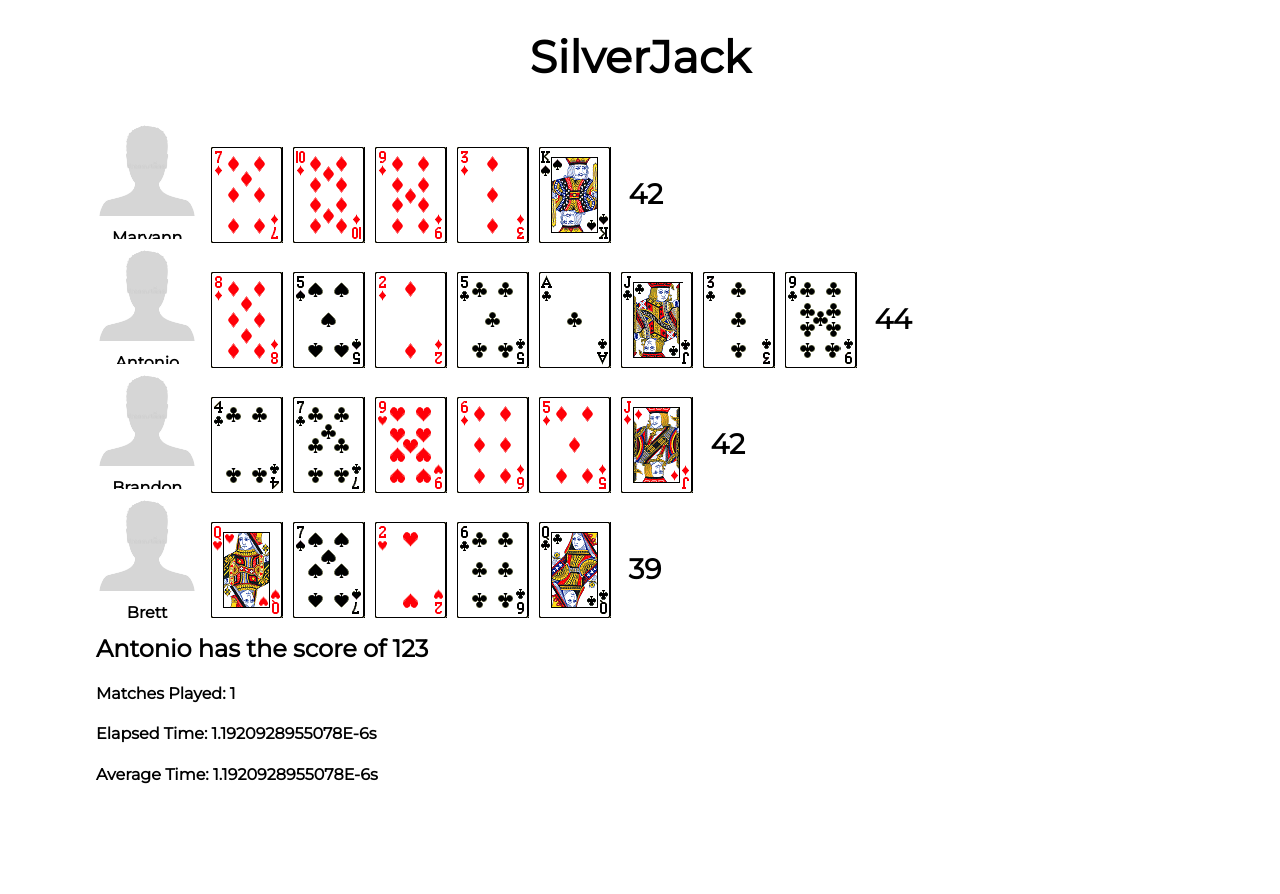
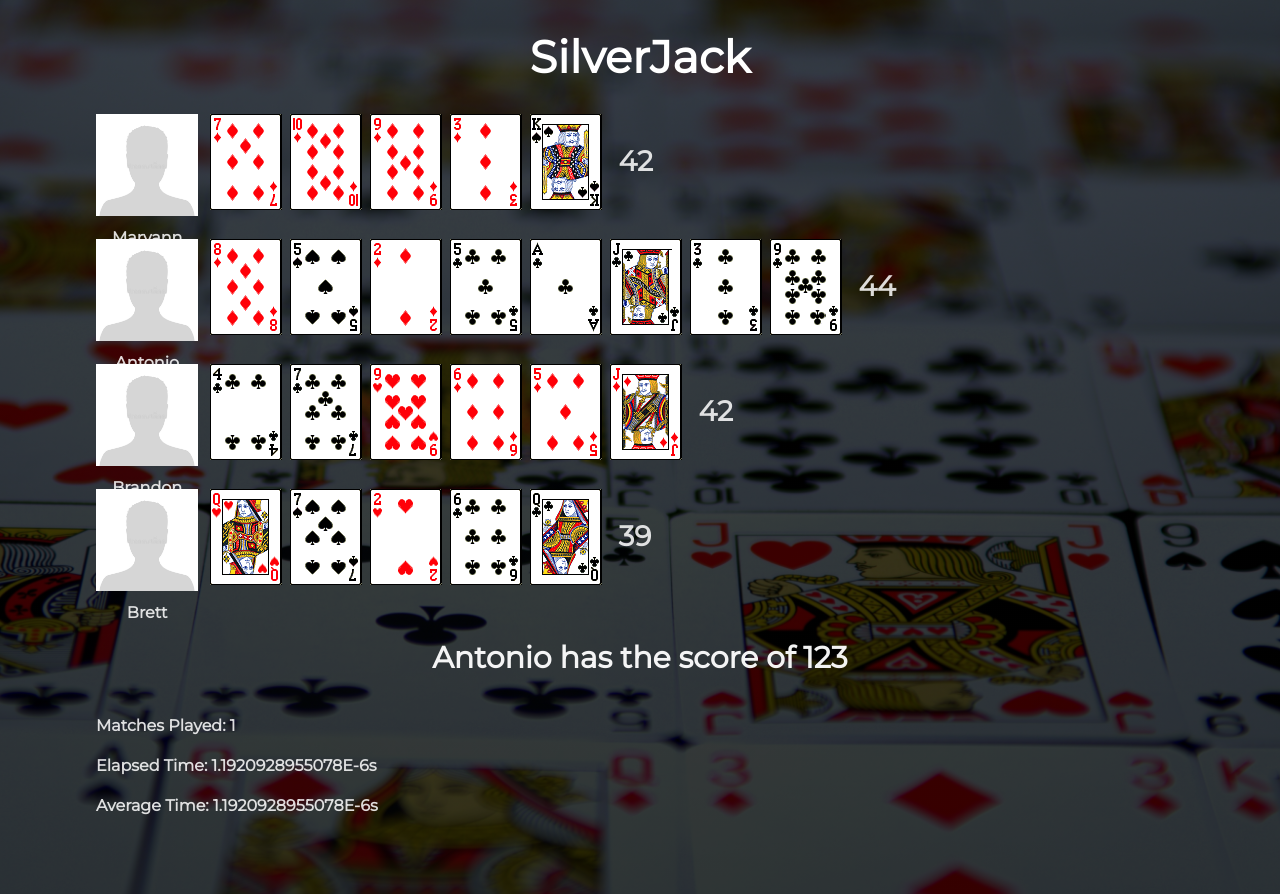
Before and after one commit to Cortez-Maryann/silverjack, a PHP site: page / in a window 1280 px wide. Before the commit the page ends 784 px from the top, so only its background shows below. Run offline with PHP 8.4, Linux system fonts and the light colour scheme; data that the repository does not hold is empty.

Commit message:
Add background image and improve layout formatting

```diff
--- a/css/styles.css
+++ b/css/styles.css
@@ -1,17 +1,25 @@
 body {
+    background: linear-gradient(#000000BA, #000000CA), url('../img/bg.jpg') no-repeat center ;
+    background-position: center;
+    background-size: cover;
+    background-repeat: no-repeat;
+    color: rgba(255,255,255,0.85);
     font-family: 'Montserrat', sans-serif;
     width: 85%;
     min-height: 100vh;
     margin: auto;
+    margin-bottom: 4em;
 }
 
 h1 {
+    color: white;
     font-size: 2.8em;
     text-align: center;
 }
 
 .row {
     height: 125px;
+    white-space: nowrap;
 }
 
 .player-container, .hand, .total {
@@ -19,7 +27,7 @@ h1 {
 }
 
 .hand img {
-    margin: 0 5px;
+    margin: 0 4px;
 }
 
 .total {
@@ -33,6 +41,7 @@ h1 {
 
 .player-container {
     max-width: 8vw;
+    vertical-align: top;
     margin-right: 8px;
 }
 
@@ -45,3 +54,16 @@ h1 {
     text-align: center;
     margin: 0.5em auto;
 }
+
+.winner-container {
+    color: rgba(255,255,255,0.95);
+    font-size: 1.25em;
+    text-align: center;
+    margin-bottom: 2em;
+}
+
+.data-container {
+    /*text-align: center;*/
+    line-height: 10px;
+    margin: 0.25em auto;
+}
```
Also changed, not shown: img/bg.jpg (added).
